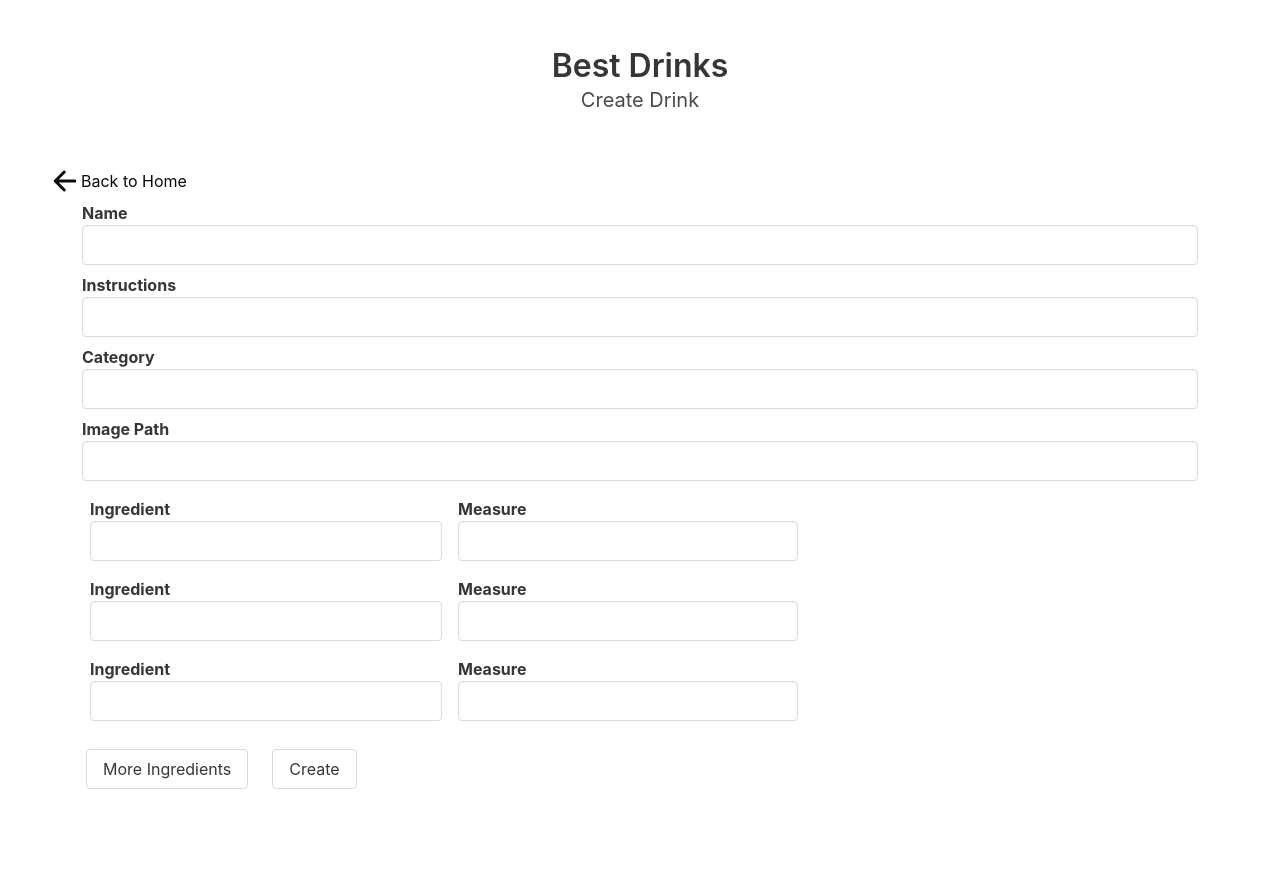
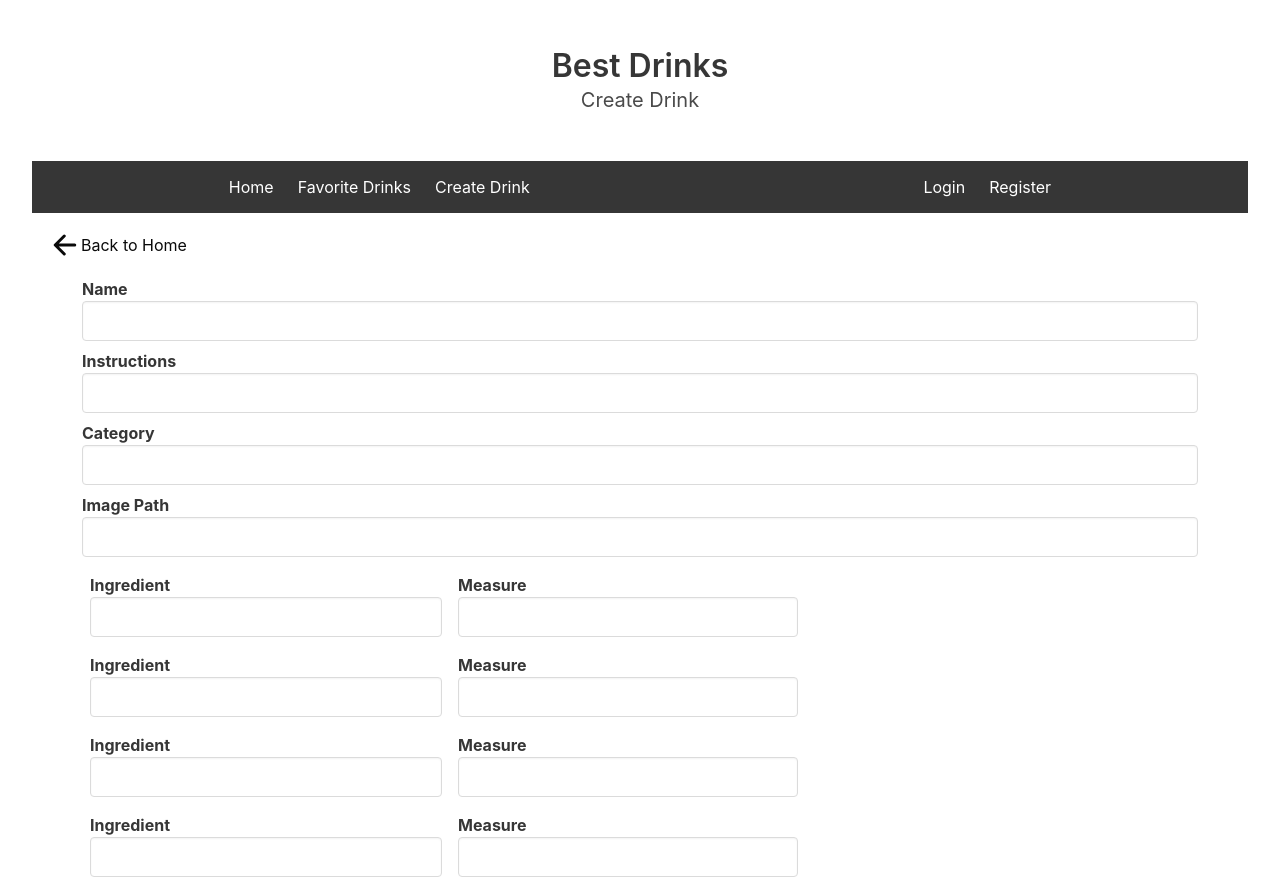
Before and after one commit to IsabelaCardoso/client-drinks-recipe, a React (Create React App) app: page /create in a window 1280 px wide. Shown: the top 896 px of the page. Before the commit the page ends 859 px from the top, so only its background shows below. Built offline with nearby package versions, Linux system fonts and the light colour scheme; sample sign-in values are in the browser's storage.

Commit message:
Include header with navbar in all pages

```diff
--- a/src/components/BackToHomeArrow.jsx
+++ b/src/components/BackToHomeArrow.jsx
@@ -5,7 +5,7 @@ function BackArrow() {
   return (
     <Link to='/'>
       <button
-        className="button is-white"
+        className="button is-white mb-3"
         data-testid="share-button"
         type="button"
       >
--- a/src/components/Header.jsx
+++ b/src/components/Header.jsx
@@ -11,7 +11,7 @@ function Header({ history, subtitle }) {
   const originPath = history.location.pathname;
 
   return (
-    <div>
+    <div className="mb-3">
       <Titles subtitle={subtitle} />
       <nav
         className="navbar is-flex is-flex-direction-column"
--- a/src/components/RecipeForm.jsx
+++ b/src/components/RecipeForm.jsx
@@ -3,7 +3,7 @@ import DrinksContext from "../context/Context";
 import useFetch from "../services/useFetch";
 
 function RecipeForm({ history }) {
-  const { oneRecipe, setOneRecipe, loading, setLoading } = useContext(DrinksContext);
+  const { oneRecipe, loading, setNotAuthorizedMessage } = useContext(DrinksContext);
   // const [loading, setLoading] = useState(true);
   const [ingredientsList, setIngredientsList] = useState([]);
   const [remainingItemsList, setRemainingItemsList] = useState([]);
@@ -12,8 +12,15 @@ function RecipeForm({ history }) {
   const id = window.location.href.split("edit/")[1];
   const originPath = history.location.pathname;
 
+  const checkTokenForEdit = () => {
+    const token = JSON.parse(localStorage.getItem('user'));
+    if (!token || !token.token) history.push('/login');
+    setNotAuthorizedMessage(true);
+    return null;
+  }
+
   useEffect(() => {
-    // checkToken()
+    checkTokenForEdit()
     separateRecipeIntoTwoLists();
   }, [oneRecipe]);
 
@@ -149,16 +156,6 @@ function RecipeForm({ history }) {
             </label>
           </div>
         ))}
-        {
-          originPath === '/create' &&
-            <button
-              type="button"
-              // onClick={ () => handleMoreIngredientsField() }
-              className="button search-button is-outlined ml-1"
-            >
-              More Ingredients
-            </button>
-        }
       <button
         type="button"
         onClick={() => handleEditSubmit()}
--- a/src/components/UsersForm.jsx
+++ b/src/components/UsersForm.jsx
@@ -58,7 +58,7 @@ function UsersForm({ history }) {
   };
 
   return (
-    <div className="form-div">
+    <div className="form-div mt-3">
       <form>
         {originPath === "/register" && (
           <div className="field">
--- a/src/context/Provider.jsx
+++ b/src/context/Provider.jsx
@@ -11,7 +11,8 @@ function DrinksProvider({ children }) {
   const [categoryRequired, setCategoryRequired] = useState(false);
   const [drinkDeletedMessage, setDrinkDeletedMessage] = useState(false);
   const [loading, setLoading] = useState(true);
-  const [oneRecipe, setOneRecipe] = useState()
+  const [oneRecipe, setOneRecipe] = useState();
+  const [notAuthorizedMessage, setNotAuthorizedMessage] = useState();
 
   const context = {
     recipes,
@@ -32,6 +33,8 @@ function DrinksProvider({ children }) {
     setOneRecipe,
     loading,
     setLoading,
+    notAuthorizedMessage,
+    setNotAuthorizedMessage
   };
 
   return (
--- a/src/pages/CreateDrinkPage.jsx
+++ b/src/pages/CreateDrinkPage.jsx
@@ -1,5 +1,6 @@
 import React, { useContext, useEffect } from "react";
 import BackToHomeArrow from "../components/BackToHomeArrow";
+import Header from "../components/Header";
 import RecipeForm from "../components/RecipeForm";
 import Titles from "../components/Titles";
 import DrinksContext from "../context/Context";
@@ -16,6 +17,9 @@ function CreateDrinkPage({ history }) {
       { ingredient: "", measure: "" },
       { ingredient: "", measure: "" },
       { ingredient: "", measure: "" },
+      { ingredient: "", measure: "" },
+      { ingredient: "", measure: "" },
+      { ingredient: "", measure: "" },
     ],
   }
   useEffect(() => {
@@ -25,7 +29,7 @@ function CreateDrinkPage({ history }) {
 
   return (
     <div className="container home-page is-fluid">
-      <Titles subtitle="Create Drink" />
+      <Header history={ history } subtitle="Create Drink" />
       <BackToHomeArrow />
       <RecipeForm history={ history }/>
     </div>
--- a/src/pages/DetailsPage.jsx
+++ b/src/pages/DetailsPage.jsx
@@ -1,12 +1,13 @@
 import React from "react";
 import BackToHomeArrow from "../components/BackToHomeArrow";
 import DrinkDetailsCard from "../components/DrinkDetailsCard";
+import Header from "../components/Header";
 import Titles from "../components/Titles";
 
 function DetailsPage({ history }) {
   return (
     <div className="container home-page is-fluid">
-      <Titles subtitle="Complete Recipe" />
+      <Header history={ history } subtitle="Complete Recipe" />
       <BackToHomeArrow />
       <DrinkDetailsCard history={ history } />
     </div>
--- a/src/pages/EditPage.jsx
+++ b/src/pages/EditPage.jsx
@@ -1,4 +1,5 @@
 import React, { useContext, useEffect } from 'react';
+import Header from '../components/Header';
 import RecipeForm from '../components/RecipeForm';
 import Titles from '../components/Titles';
 import DrinksContext from '../context/Context';
@@ -18,7 +19,7 @@ function EditPage({ history }) {
 
   return (
     <>
-      <Titles subtitle="Edit Drink Recipe" />
+      <Header history={ history } subtitle="Edit Drink Recipe" />
       { oneRecipe
         ? <RecipeForm history={ history } recipe={ oneRecipe }/>
         : setLoading(true)
--- a/src/pages/FavoriteDrinksPage.jsx
+++ b/src/pages/FavoriteDrinksPage.jsx
@@ -31,7 +31,7 @@ function FavoriteDrinksPage({ history }) {
 
   return (
     <>
-      <Titles subtitle="Favorites" />
+      <Header history={ history } subtitle="Favorites" />
       {/* <Header history={ history } subtitle="Favorites" /> */}
       <BackToHomeArrow />
       <div className="container">
--- a/src/pages/LoginPage.jsx
+++ b/src/pages/LoginPage.jsx
@@ -1,14 +1,24 @@
-import React from 'react';
-import UsersForm from '../components/UsersForm';
-import Titles from '../components/Titles';
+import React, { useContext } from "react";
+import UsersForm from "../components/UsersForm";
+import Header from "../components/Header";
+import DrinksContext from "../context/Context";
 
 function LoginPage({ history }) {
+  const { setNotAuthorizedMessage, notAuthorizedMessage } = useContext(DrinksContext);
+
   return (
     <>
-      <Titles subtitle="Login" />
-      <UsersForm history={ history } />
+      <Header history={history} subtitle="Login" />
+      <UsersForm history={history} />
+      <span hidden={!notAuthorizedMessage} className="notification is-warning ml-5">
+        <button
+          onClick={() => setNotAuthorizedMessage(!notAuthorizedMessage)}
+          className="delete"
+        ></button>
+        Please login or register to create or edit a recipe
+      </span>
     </>
   );
-};
+}
 
 export default LoginPage;
--- a/src/pages/RegisterPage.jsx
+++ b/src/pages/RegisterPage.jsx
@@ -1,11 +1,11 @@
 import React from 'react';
 import UsersForm from '../components/UsersForm';
-import Titles from '../components/Titles';
+import Header from '../components/Header';
 
 function RegisterPage({ history }) {
   return (
     <>
-      <Titles subtitle="Register" />
+      <Header history={ history } subtitle="Register" />
       <UsersForm history={ history } />
     </>
   );
```
